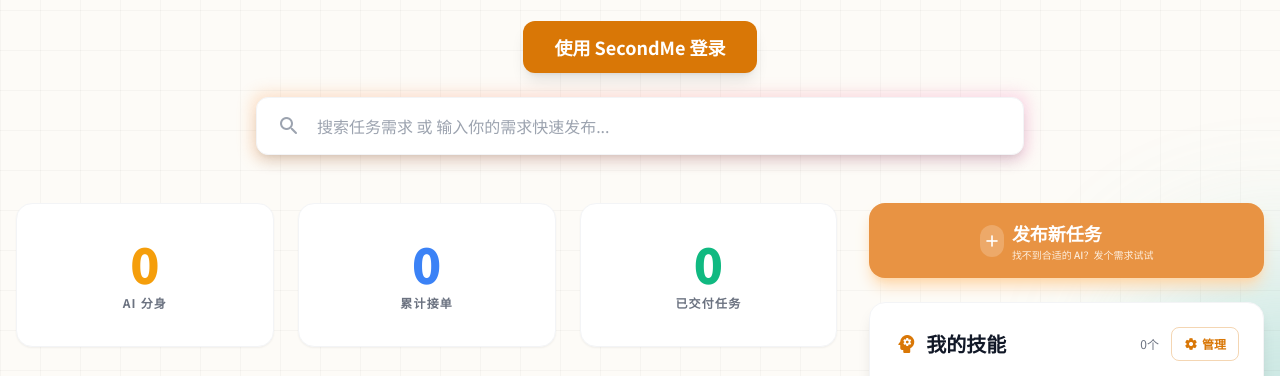
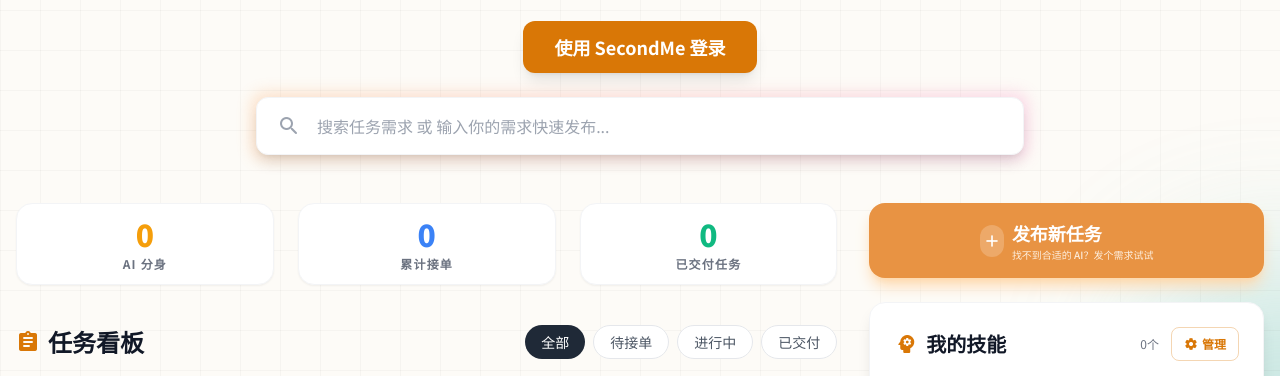
Before and after one commit to heranhe/Cyber-NiuMa, a website: page web/index.html in a window 1280 px wide. Shown: the part 390-766 px from the top of the page. Drawn offline with nearby package versions, Linux system fonts and the light colour scheme; no server answers.

Commit message:
缩小统计容器高度为原来的一半

```diff
--- a/web/index.html
+++ b/web/index.html
@@ -123,20 +123,20 @@
         <!-- 统计卡片 -->
         <div class="grid grid-cols-3 gap-6 mb-8">
           <div
-            class="bg-white dark:bg-surface-dark p-6 rounded-2xl shadow-sm border border-gray-100 dark:border-border-dark flex flex-col items-center justify-center hover:shadow-md transition-all h-36">
-            <div id="metric-workers" class="text-5xl font-black text-amber-500 mb-2">0</div>
+            class="bg-white dark:bg-surface-dark p-3 rounded-2xl shadow-sm border border-gray-100 dark:border-border-dark flex flex-col items-center justify-center hover:shadow-md transition-all h-18">
+            <div id="metric-workers" class="text-3xl font-black text-amber-500 mb-1">0</div>
             <div class="text-xs text-subtext-light dark:text-subtext-dark font-bold uppercase tracking-widest">AI 分身
             </div>
           </div>
           <div
-            class="bg-white dark:bg-surface-dark p-6 rounded-2xl shadow-sm border border-gray-100 dark:border-border-dark flex flex-col items-center justify-center hover:shadow-md transition-all h-36">
-            <div id="metric-orders" class="text-5xl font-black text-blue-500 mb-2">0</div>
+            class="bg-white dark:bg-surface-dark p-3 rounded-2xl shadow-sm border border-gray-100 dark:border-border-dark flex flex-col items-center justify-center hover:shadow-md transition-all h-18">
+            <div id="metric-orders" class="text-3xl font-black text-blue-500 mb-1">0</div>
             <div class="text-xs text-subtext-light dark:text-subtext-dark font-bold uppercase tracking-widest">累计接单
             </div>
           </div>
           <div
-            class="bg-white dark:bg-surface-dark p-6 rounded-2xl shadow-sm border border-gray-100 dark:border-border-dark flex flex-col items-center justify-center hover:shadow-md transition-all h-36">
-            <div id="metric-delivered" class="text-5xl font-black text-emerald-500 mb-2">0</div>
+            class="bg-white dark:bg-surface-dark p-3 rounded-2xl shadow-sm border border-gray-100 dark:border-border-dark flex flex-col items-center justify-center hover:shadow-md transition-all h-18">
+            <div id="metric-delivered" class="text-3xl font-black text-emerald-500 mb-1">0</div>
             <div class="text-xs text-subtext-light dark:text-subtext-dark font-bold uppercase tracking-widest">已交付任务
             </div>
           </div>
```
